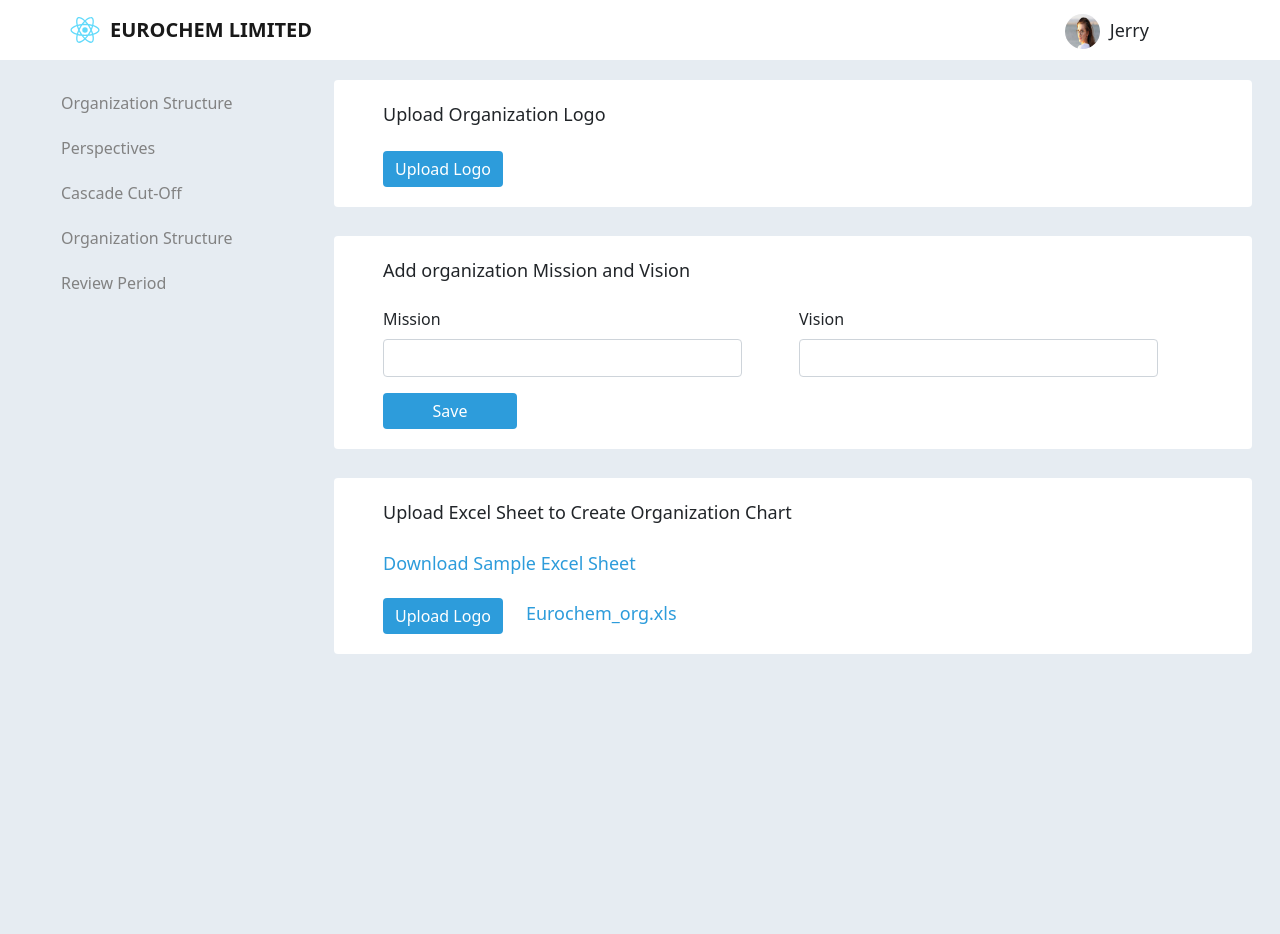
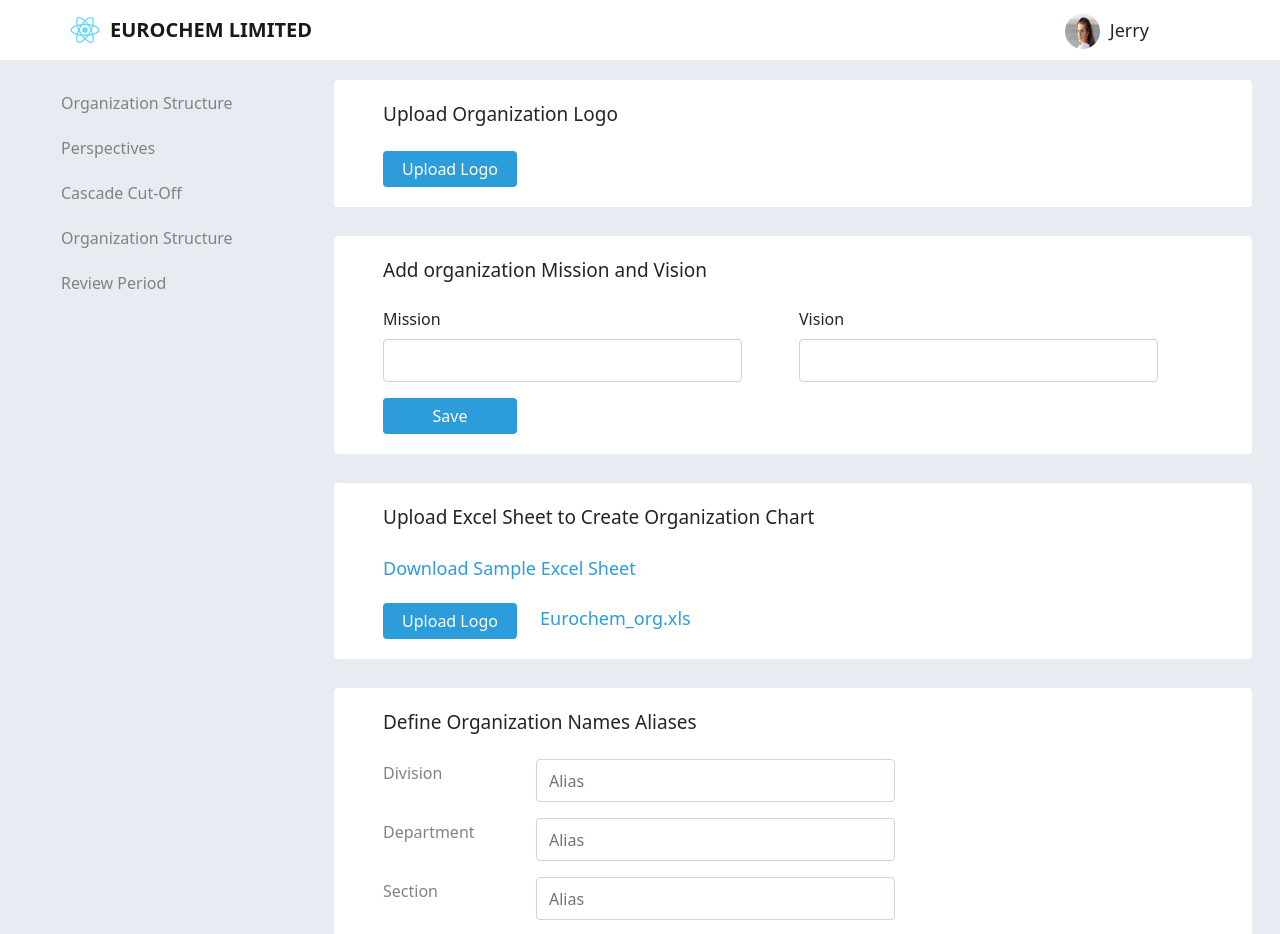
Before and after one commit to ElMonstro/Kobe-frontend, a React (Create React App) app: page / in a window 1280 px wide. Shown: the top 934 px of the page. Built offline with nearby package versions, Linux system fonts and the light colour scheme; some icons are missing.

Commit message:
Add Org name aliases form

```diff
--- a/src/components/adminDashboard/index.scss
+++ b/src/components/adminDashboard/index.scss
@@ -3,7 +3,7 @@
 .cont {
     padding: 20px 28px!important;
     background-color: #E6ECF2!important;
-    height: 944px;
+    min-height: 944px;
 
     .col {
         padding: 0!important;
@@ -14,10 +14,11 @@
         border-radius: 4px;
         border: none;
         height: 36px;
+        width: 134px;
     }
 
     .card_title {
-        font-size: 18px;
+        font-size: 19px;
         line-height: 28px;
         font-weight: 500;
     }
@@ -33,4 +34,8 @@
             margin-bottom: 23px;
         }
     }
+
+    .form-control {
+        height: 43px;
+    }
 }
--- a/src/components/cards/missionVisonCard/index.scss
+++ b/src/components/cards/missionVisonCard/index.scss
@@ -1,6 +1,4 @@
 .mission_card {
-
-    height: fit-content!important;
 
     .card_btn {
         width: 134px;
--- /dev/null
+++ b/src/components/cards/orgNamesCard/index.js
@@ -0,0 +1,44 @@
+import React from "react";
+import { Form, Button, Card, Col, Row } from "react-bootstrap";
+
+import "./index.scss";
+
+
+const DivisionNamesForm = props => {
+    return (
+        <Card className="admin_card org_names_card">
+            <div className="card_title">Define Organization Names Aliases</div>
+
+            <Form>
+                <Form.Group className="mb-3" controlId="">
+                    <Row>
+                        <Col><Form.Label>Division</Form.Label></Col>
+
+                        <Col><Form.Control type="text" placeholder="Alias" /> </Col>
+                    </Row>
+                </Form.Group>
+                <Form.Group className="mb-3" controlId="">
+                    <Row>
+                        <Col><Form.Label>Department</Form.Label></Col>
+
+                        <Col><Form.Control type="text" placeholder="Alias" /> </Col>
+                    </Row>
+                </Form.Group>
+                <Form.Group className="mb-3" controlId="">
+                    <Row>
+                        <Col><Form.Label>Section</Form.Label></Col>
+
+                        <Col><Form.Control type="text" placeholder="Alias" /> </Col>
+                    </Row>
+                </Form.Group>
+                <Button className="card_btn" variant="primary" type="">
+                    Save
+                </Button>
+            </Form>
+        </Card>
+
+    );
+};
+
+
+export default DivisionNamesForm;
--- /dev/null
+++ b/src/components/cards/orgNamesCard/index.scss
@@ -0,0 +1,26 @@
+.org_names_card {
+
+    form {
+        width: 500px;
+
+        .form-control {
+            width: 359px;
+        }
+
+        .form-label {
+            font-weight: 500;
+            font-size: 16px;
+            line-height: 28px;
+            color: #828282;
+        }
+
+        .row {
+            margin-left: 0px;
+        }
+    }
+
+
+    .inputs_row {
+        margin-left: 0px;
+    }
+}
--- a/src/components/orgStructureAdmin/index.js
+++ b/src/components/orgStructureAdmin/index.js
@@ -2,6 +2,8 @@
 import MissionVisionForm from "../cards/missionVisonCard";
 import UploadLogoCard from "../cards/uploadLogoCard";
 import UploadOrgCard from "../cards/uploadOrgCard";
+import DivisionsNamesForm from "../cards/orgNamesCard";
+
 
 import "./index.scss";
 
@@ -12,6 +14,7 @@
             <UploadLogoCard />
             <MissionVisionForm />
             <UploadOrgCard />
+            <DivisionsNamesForm />
 
         </div>
     )
```
Also changed, not shown: src/components/cards/missionVisonCard/index.js (line endings or trailing spaces).
